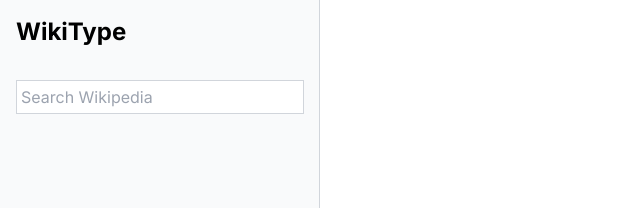
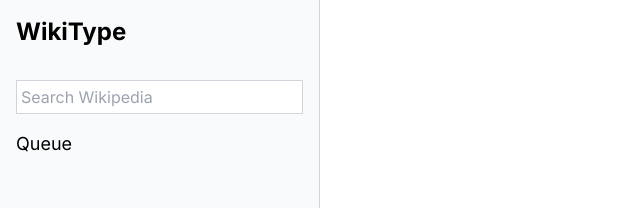
Before and after one commit to wikitypeio/frontend, a Next.js app: page / in a window 1280 px wide. Shown: the top 208 px of the page, without its empty margins (0-640 px from the left). Built offline with nearby package versions, Linux system fonts and the light colour scheme.

Commit message:
Add Queue component skeleton

```diff
--- a/app/layout.tsx
+++ b/app/layout.tsx
@@ -5,8 +5,9 @@
 const inter = Inter({ subsets: ['latin'] });
 
 export const metadata: Metadata = {
-  title: 'Create Next App',
-  description: 'Generated by create next app',
+  title: 'WikiType',
+  description:
+    'A minimalist typing game for learning about any topic on Wikipedia.',
 };
 
 export default function RootLayout({
--- a/app/page.tsx
+++ b/app/page.tsx
@@ -1,11 +1,6 @@
-import type { Metadata } from 'next';
+'use client';
+
 import Sidebar from '@/components/Sidebar';
-
-export const metadata: Metadata = {
-  title: 'WikiType',
-  description:
-    'A minimalist typing game for learning about any topic on Wikipedia.',
-};
 
 export default function Home() {
   return (
--- a/components/ArticleSearch/index.tsx
+++ b/components/ArticleSearch/index.tsx
@@ -27,7 +27,7 @@
   }, [debouncedQuery]);
 
   return (
-    <div className='w-80 absolute p-4'>
+    <div className='w-full'>
       <input
         type='text'
         value={query}
--- /dev/null
+++ b/components/Queue/index.tsx
@@ -0,0 +1,11 @@
+type Props = {};
+
+const index = (props: Props) => {
+  return (
+    <div>
+      <h2 className='text-lg'>Queue</h2>
+    </div>
+  );
+};
+
+export default index;
--- a/components/Sidebar/index.tsx
+++ b/components/Sidebar/index.tsx
@@ -1,13 +1,16 @@
 'use client';
 
 import ArticleSearch from '@/components/ArticleSearch';
+import Queue from '@/components/Queue';
 
 type Props = {};
 const Sidebar = (props: Props) => {
   return (
-    <div className='w-80 h-screen bg-gray-50 border-r border-gray-300'>
-      <h1 className='p-4 text-2xl font-bold'>WikiType</h1>
+    <div className='w-80 h-screen p-4 bg-gray-50 border-r border-gray-300'>
+      <h1 className='pb-8 text-2xl font-bold'>WikiType</h1>
       <ArticleSearch />
+      <div className='h-4'></div>
+      <Queue />
     </div>
   );
 };
```
